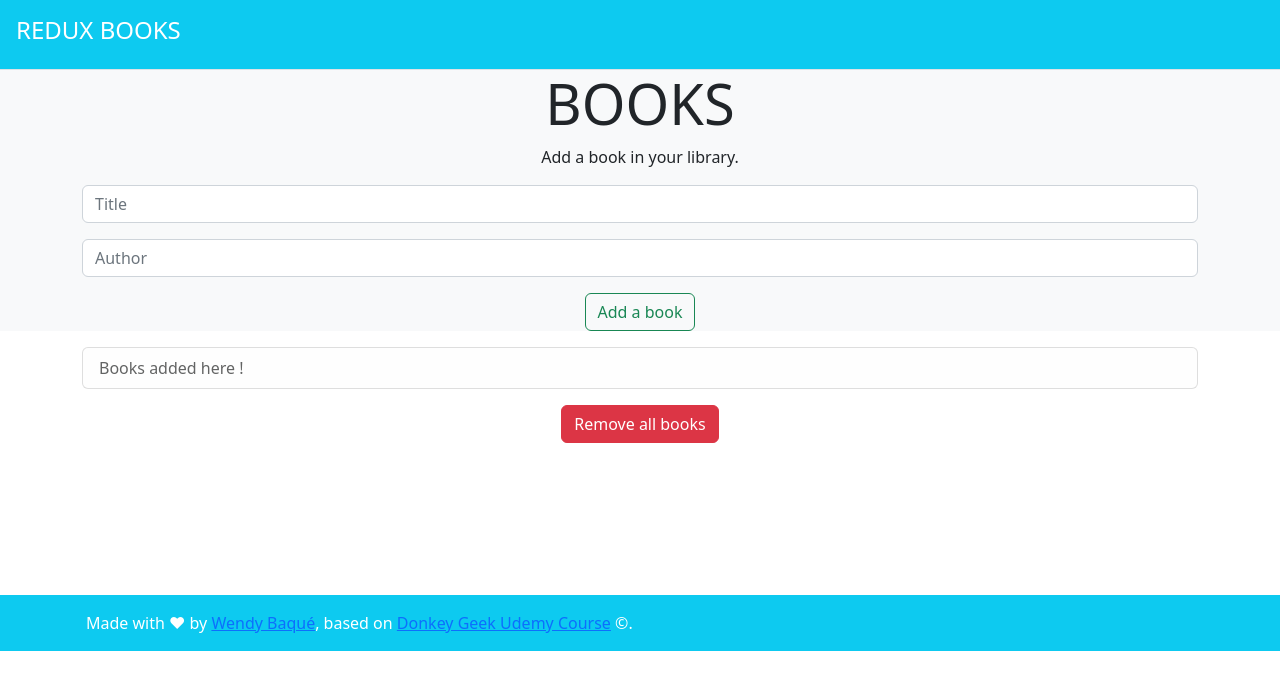
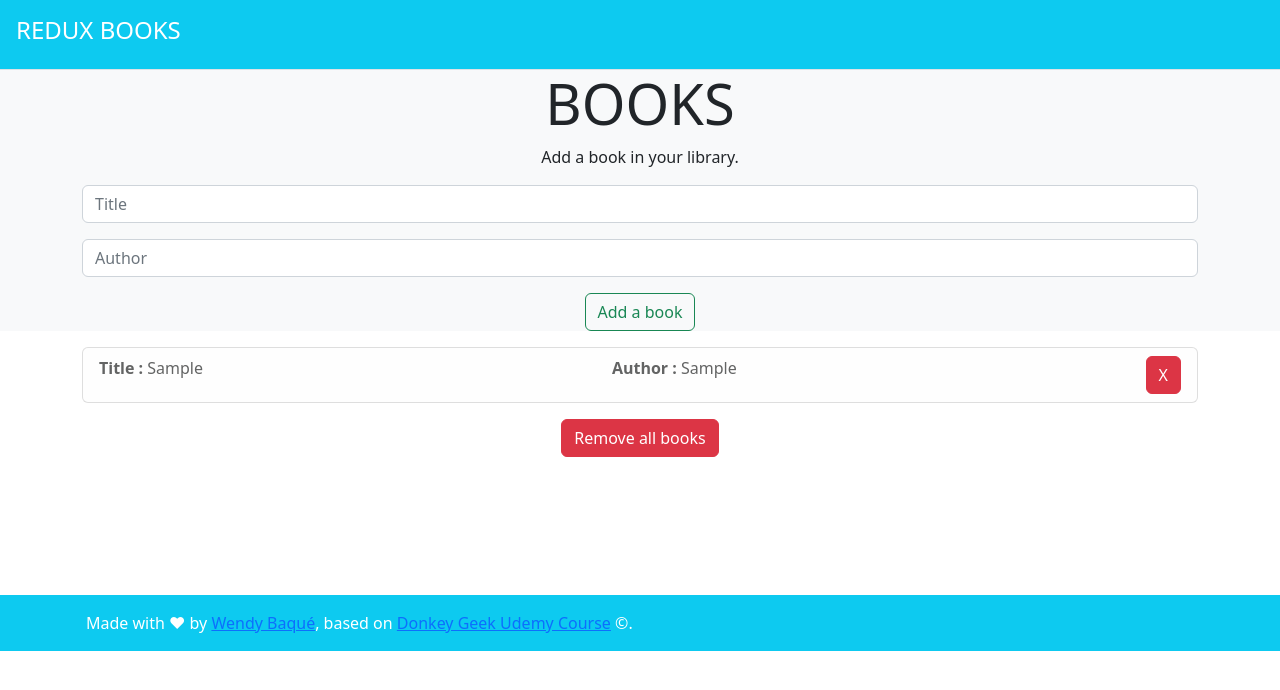
Before and after one commit to wendybaque/React-Redux-Book-App, a React (Create React App) app: page / in a window 1280 px wide. Both pictures are taken after typing "Sample", "Sample" into the empty fields and a click on the button "Add a book". Shown: the top 690 px of the page. Built offline with nearby package versions, Linux system fonts and the light colour scheme.

Commit message:
Display books

```diff
--- a/src/containers/AddBooks.js
+++ b/src/containers/AddBooks.js
@@ -3,8 +3,6 @@
 import {addBook} from '../redux/actions/actionAddBooks';
 
 function AddBooks({libraryData, addBook}) {
-
-    console.log(libraryData)
 
     const initialState = {
         title:'',
@@ -16,10 +14,25 @@
     const handleSubmit = (e) => {
         e.preventDefault();
         addBook(newData);
-
         //vide le input :
         setNewData(initialState);
     }
+
+    // vérifie si on a qqch dans libraryData :
+    const displayData = libraryData.length > 0 ? libraryData.map((data) => {
+        return (
+            <li key={data.id}className='list-group-item list-group-item-light d-flex justify-content-between'>
+                <span><strong>Title : </strong>{data.title}</span>
+                <span><strong>Author : </strong>{data.author}</span>
+                <button className='btn btn-danger'>X</button>
+            </li>)
+    }) : <p className='text-center'>Aucun livre à afficher</p>
+
+    // n'affiche le bouton de suppression de tous les livres que s'il y a des livres dans le localstorage :
+    const deleteAllBooksBtn = libraryData.length > 0 &&
+    <div className='d-flex justify-content-center'>
+        <button className='btn btn-danger mt-3 mb-3'>Remove all books</button>
+    </div>
 
     return (
     <main role="main">
@@ -47,11 +60,9 @@
             <div className='row'>
                 <div className='col-md-12'>
                     <ul className='list-group'>
-                        <li className='list-group-item list-group-item-light d-flex justify-content-between'>Books added here !</li>
+                        {displayData}
                     </ul>
-                    <div className='d-flex justify-content-center'>
-                        <button className='btn btn-danger mt-3 mb-3'>Remove all books</button>
-                    </div>
+                    {deleteAllBooksBtn}
                 </div>
             </div>
         </div>
```
